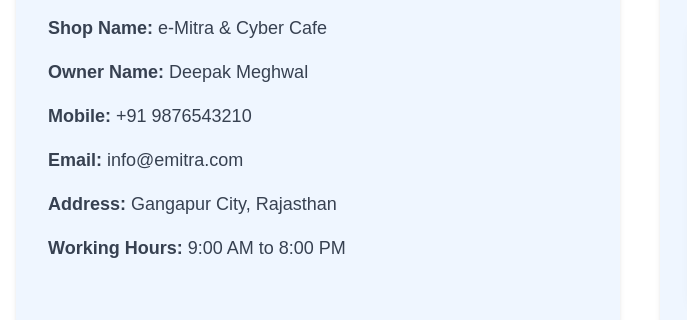
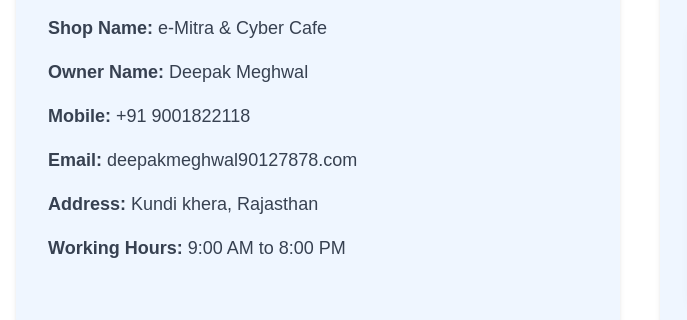
Before and after one commit to deepakmeghwal78/M.K_EMITRA, a plain HTML site: page index.html in a window 1280 px wide. Shown: the part 3316-3636 px from the top of the page, 0-687 px from the left. Drawn offline with nearby package versions, Linux system fonts and the light colour scheme.

Commit message:
Update index.html with new content and structure

```diff
--- a/index.html
+++ b/index.html
@@ -314,9 +314,9 @@
           <div class="space-y-4 text-gray-700 text-lg">
             <p><strong>Shop Name:</strong> e-Mitra & Cyber Cafe</p>
             <p><strong>Owner Name:</strong> Deepak Meghwal</p>
-            <p><strong>Mobile:</strong> +91 9876543210</p>
-            <p><strong>Email:</strong> info@emitra.com</p>
-            <p><strong>Address:</strong> Gangapur City, Rajasthan</p>
+            <p><strong>Mobile:</strong> +91 9001822118</p>
+            <p><strong>Email:</strong> deepakmeghwal90127878.com</p>
+            <p><strong>Address:</strong> Kundi khera, Rajasthan</p>
             <p><strong>Working Hours:</strong> 9:00 AM to 8:00 PM</p>
           </div>
         </div>
```
